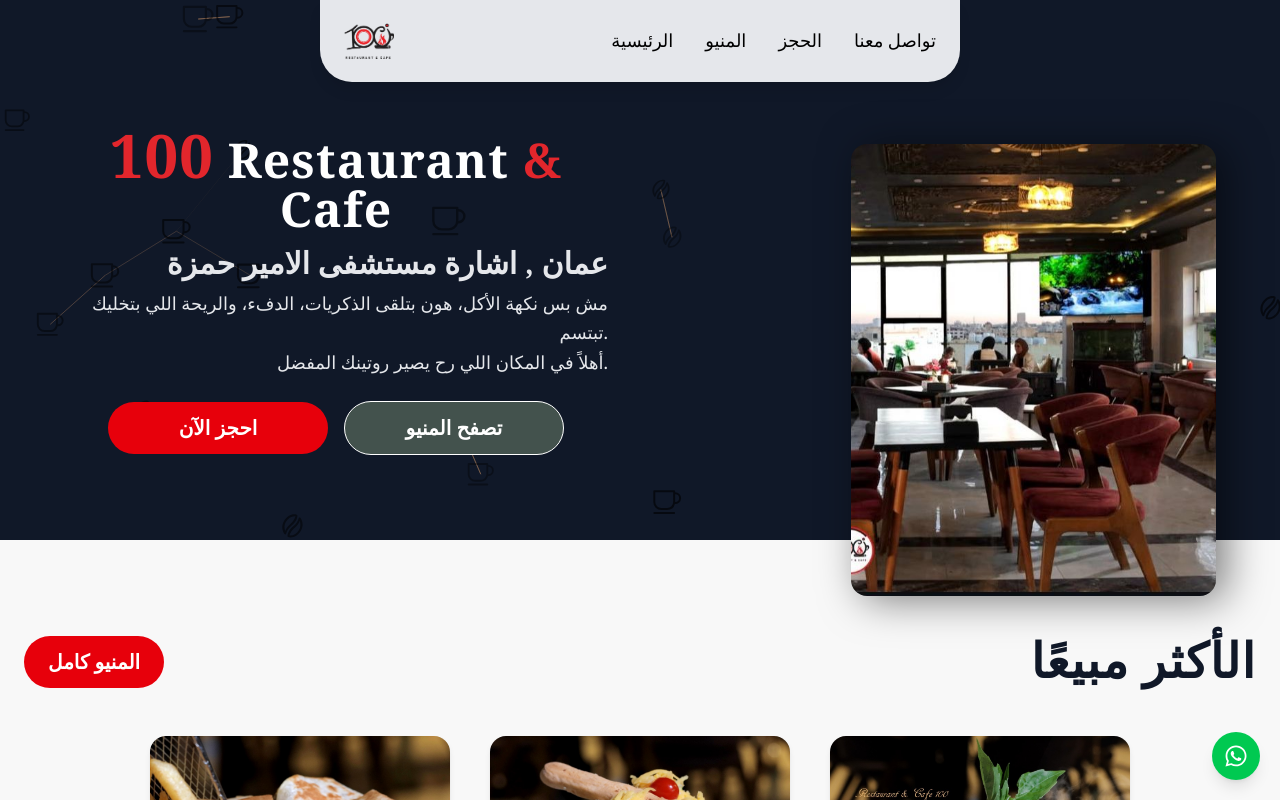
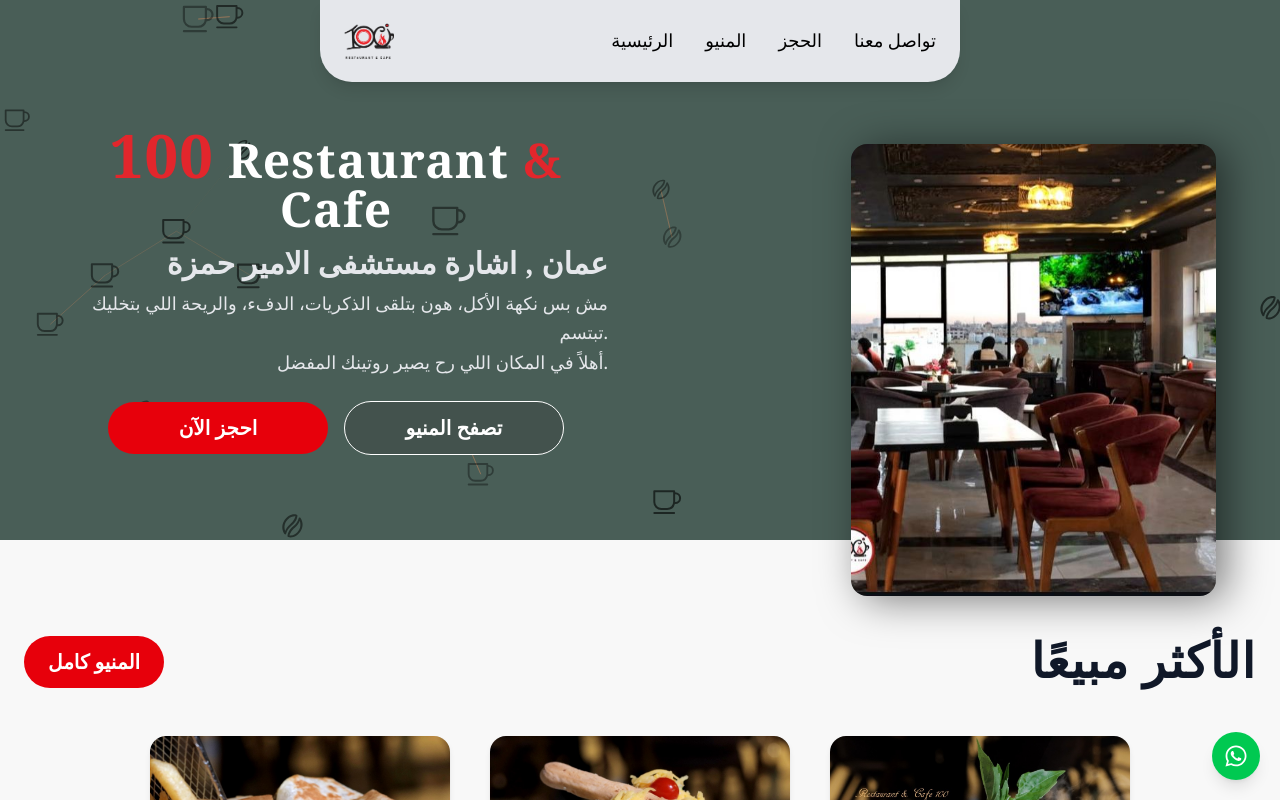
Before and after one commit to Jehad-Horani/100restaurant-cafe, a Next.js app: page / in a window 1280 px wide. Shown: the top 800 px of the page. Built offline with nearby package versions, Linux system fonts and the light colour scheme.

Commit message:
emerald-800

```diff
--- a/app/components/HeroSection.jsx
+++ b/app/components/HeroSection.jsx
@@ -54,7 +54,7 @@
   return (
 <section
   ref={heroRef}
-  className="relative pt-10 overflow-visible bg-[length:100%_100%] bg-gray-900"
+  className="relative pt-10 overflow-visible bg-[length:100%_100%] bg-[#495e57]"
 
 >
 
```
